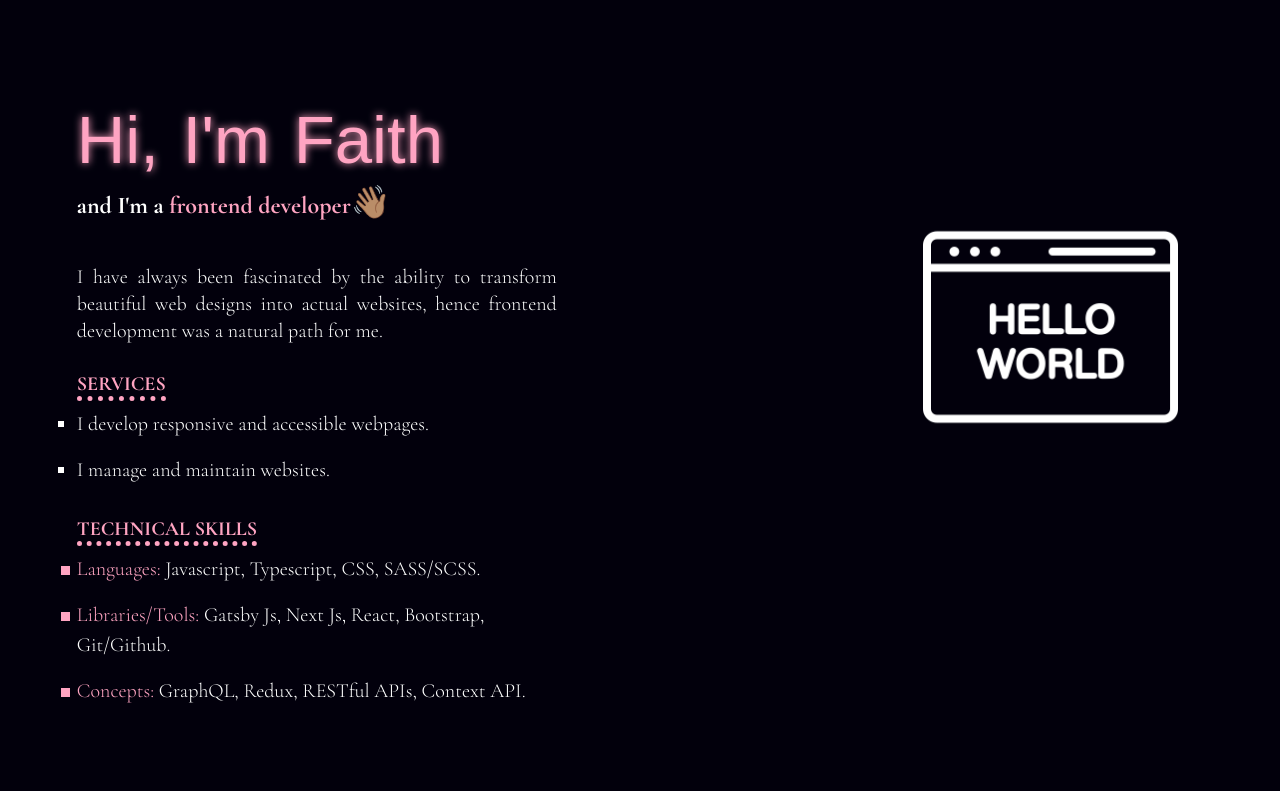
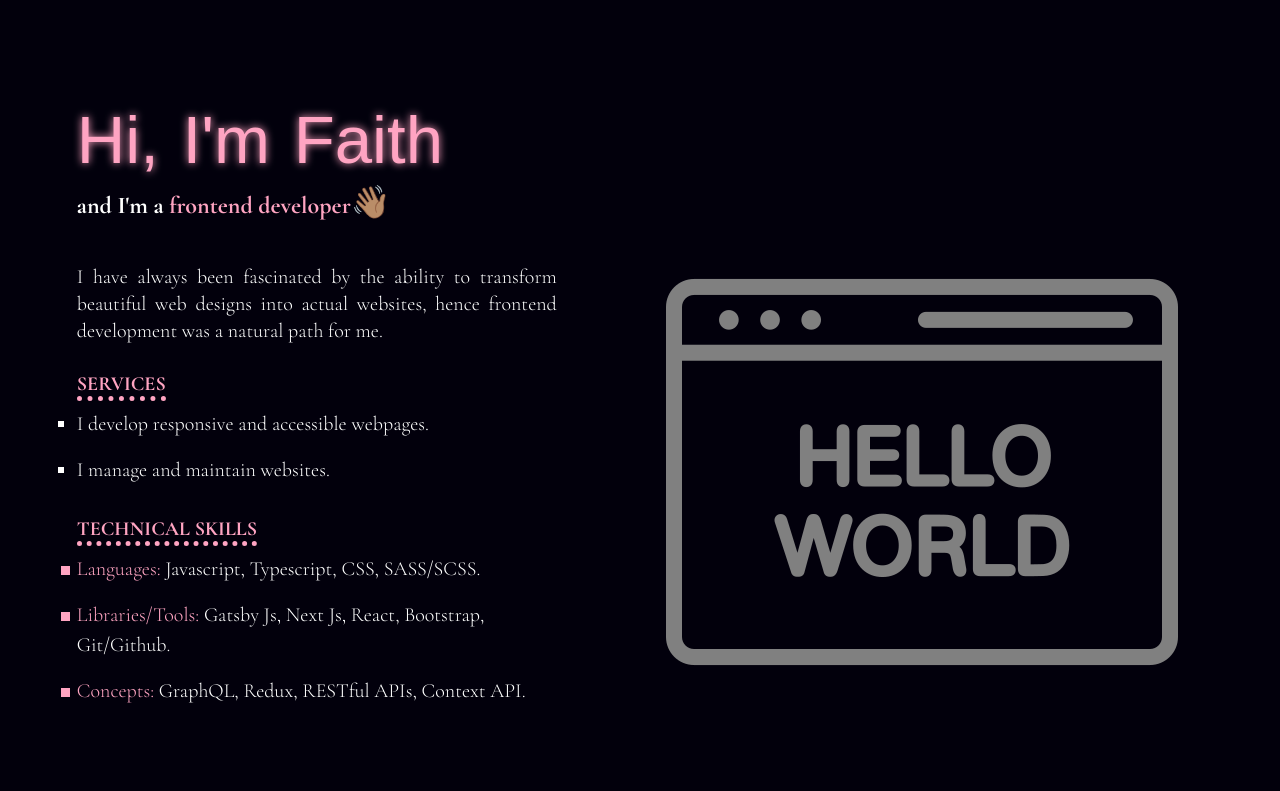
Before and after one commit to faithandjs/portfolio, a React (Create React App) app: page / in a window 1280 px wide. Shown: the top 791 px of the page. Built offline with nearby package versions, Linux system fonts and the light colour scheme; a web font is replaced by a local one.

Commit message:
illustration edit

```diff
--- a/src/components/sass/style.scss
+++ b/src/components/sass/style.scss
@@ -1,5 +1,5 @@
-@import url("https://fonts.googleapis.com/css2?family=Rubik+Puddles&display=swap");
-@import url("https://fonts.googleapis.com/css2?family=Cormorant+Garamond:ital,wght@0,300;0,400;0,700;1,300;1,400;1,700&display=swap");
+@import url('https://fonts.googleapis.com/css2?family=Rubik+Puddles&display=swap');
+@import url('https://fonts.googleapis.com/css2?family=Cormorant+Garamond:ital,wght@0,300;0,400;0,700;1,300;1,400;1,700&display=swap');
 
 $pink: #ffa4c2;
 $pink-light: #ffa4c2bd;
@@ -88,10 +88,11 @@ body {
     position: relative;
     margin: auto auto 20px;
     min-width: 278px;
-    font-family: "Cormorant Garamond", serif;
+    font-family: 'Cormorant Garamond', serif;
 
     .introduction {
-      max-width: 1300px;
+      max-width: 100rem;
+      margin: auto;
       text-align: left;
       display: flex;
       justify-content: space-between;
@@ -109,7 +110,7 @@ body {
             margin: 9vh 0 5vh;
             .hi {
               text-shadow: 0 0 5px $pink;
-              font-family: "Rubik Puddles", cursive, Copperplate, Papyrus,
+              font-family: 'Rubik Puddles', cursive, Copperplate, Papyrus,
                 fantasy;
               text-transform: capitalize;
               color: $pink;
@@ -218,10 +219,10 @@ body {
 
       .image {
         min-width: 200px;
-        max-width: 300px;
+        // max-width: 300px;
         padding: 0px 2vw 0 20px;
-        margin-top: 22vh;
-
+        margin-top: 12rem;
+        filter: brightness(0.5);
         img {
           margin: auto;
           width: -moz-available;
@@ -244,7 +245,7 @@ body {
           width: max-content;
           margin: auto;
           &::after {
-            content: "";
+            content: '';
             position: absolute;
             background-color: $pink;
             left: 0;
@@ -340,7 +341,7 @@ body {
                 width: 25vw;
                 margin: 7px 0;
                 &::after {
-                  content: "";
+                  content: '';
                   position: absolute;
                   background-color: #0000005e;
                   left: 0;
```
